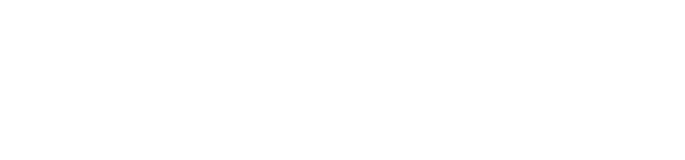
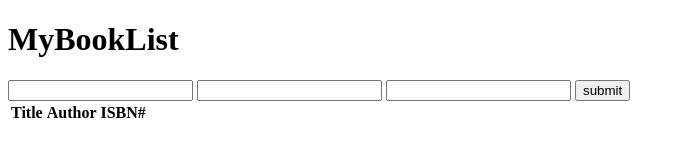
Before and after one commit to acciojob/book-list-prem144047, a website: page main.html in a window 1280 px wide. Shown: the whole page, without its empty margins (0-685 px from the left). Drawn offline with Linux system fonts and the light colour scheme.

Commit message:
created a submission

```diff
--- a/main.html
+++ b/main.html
@@ -8,6 +8,21 @@
 
 <body>
 	<!-- the entire body must be written by student -->
+	<h1>MyBookList</h1>
+	<div class="form-group">
+		<input id="title">
+		<input id="author">
+		<input id="isbn">
+		<button id="submit">submit</button>
+	</div>
+	<table class="table table-striped">
+		<tr>
+			<th>Title</th>
+			<th>Author</th>
+			<th>ISBN#</th>
+		</tr>
+
+	</table>
     <script type="text/javascript" src="./script.js">
 </script>
 
```
